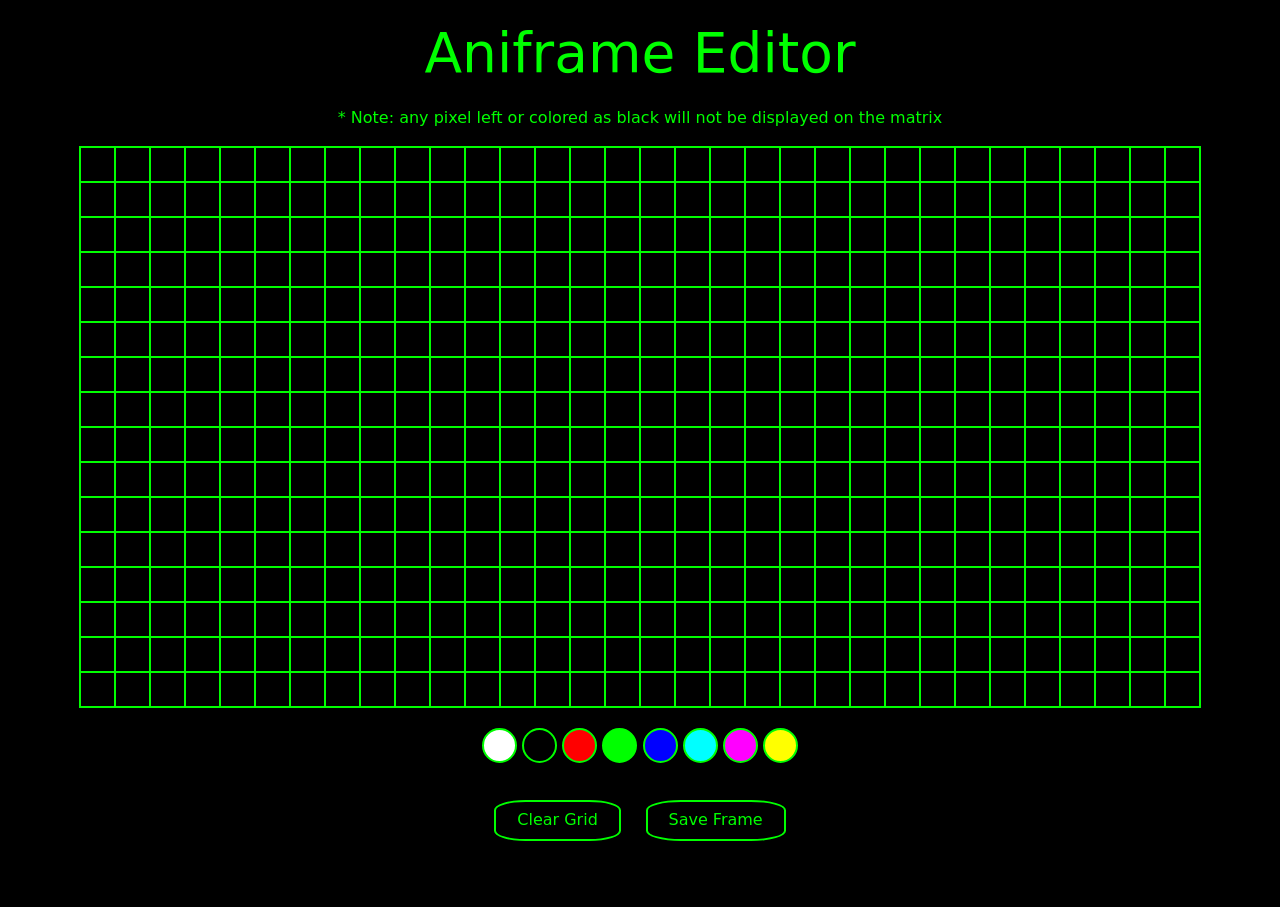
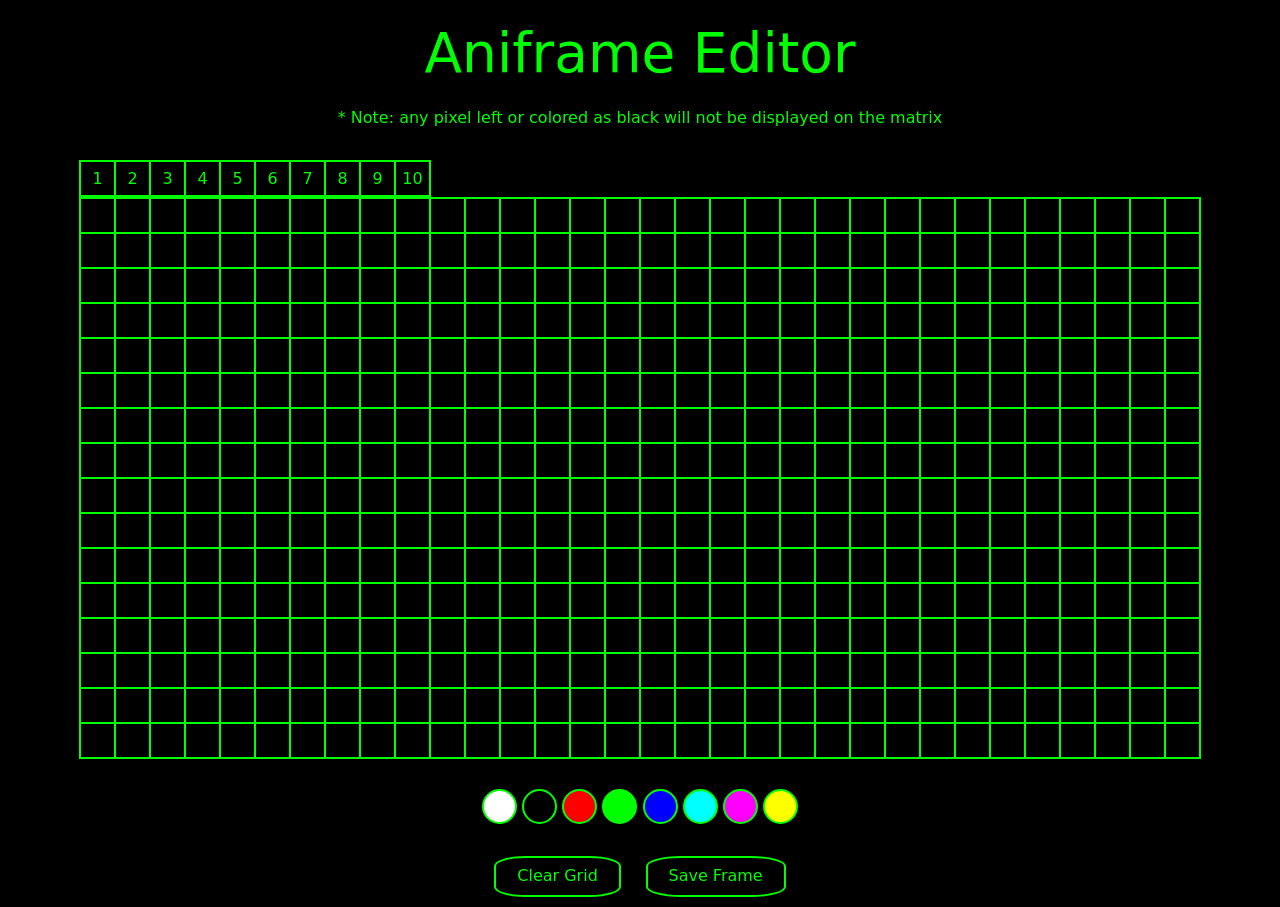
Before and after one commit to evh111/aniframe, a Flask app: page / in a window 1280 px wide. Before the commit the page ends 841 px from the top, so only its background shows below. Run offline with Flask 2, Linux system fonts and the light colour scheme; some libraries are stand-ins or nearby versions; some web fonts are replaced.

Commit message:
Updated UI with frame selection bar

```diff
--- a/static/scripts.js
+++ b/static/scripts.js
@@ -59,25 +59,27 @@ function clearGrid() {
 
 function getFrameAsJSON() {
   // Make an object that contains an array of frames
-  let animation = { frames: [
-    [
-      // rows go in here as arrays
+  let animation = {
+    frames: [
+      [
+        // Rows go in here as arrays
+      ]
     ]
-  ] };
+  };
   M = canvas.rows.length;
   N = canvas.rows[0].cells.length;
   // Loops over each cell and adds an attribute to the first frame
   // REMINDER: Needs to handle mutiple frames
   // SUGGESTION: Have an index that they (the user?) controls from the UI
-  for (let i = 0; i < M; i++){
-    let row = []
+  for (let i = 0; i < M; i++) {
+    let row = [];
     for (let j = 0; j < N; j++) {
       cell = canvas.rows[i].cells[j];
       // REMINDER: Modify to restrict this to our pallette
       row.push(cell.getAttribute('controller-color'));
       //animation.frames[0].push(cell.getAttribute('controller-color'));
     }
-    animation.frames[0].push(row)
+    animation.frames[0].push(row);
   }
   console.log(JSON.stringify(animation));
   $.post('/animation', JSON.stringify(animation, null, 4), null, 'json');
--- a/static/styles.css
+++ b/static/styles.css
@@ -12,6 +12,13 @@ body {
 }
 
 .note {
+  color: #00ff00;
+  margin-bottom: 30px;
+}
+
+.frames {
+  margin-top: 20px;
+  margin-right: 770px;
   color: #00ff00;
 }
 
@@ -40,8 +47,8 @@ td {
   height: 35px;
   border: 2px solid #00ff00;
   border-radius: 50%;
-  margin-top: 20px;
-  margin-bottom: 20px;
+  margin-top: 30px;
+  margin-bottom: 15px;
   transition: all 0.2s ease-in-out;
 }
 
@@ -78,9 +85,9 @@ button:focus {
     margin: 10px auto;
   }
   tr {
-    height: 30px;
+    height: 35px;
   }
   td {
-    width: 30px;
+    width: 35px;
   }
 }
--- a/templates/index.html
+++ b/templates/index.html
@@ -22,6 +22,22 @@
         <h1 class="mainTitle">Aniframe Editor</h1>
       </div>
       <p class='note'>* Note: any pixel left or colored as black will not be displayed on the matrix</p>
+      <div class='frames'>
+          <table>
+            <tr>
+              <td>1</td>
+              <td>2</td>
+              <td>3</td>
+              <td>4</td>
+              <td>5</td>
+              <td>6</td>
+              <td>7</td>
+              <td>8</td>
+              <td>9</td>
+              <td>10</td>
+            </tr>
+          </table>
+        </div>
       <table id="pixel_canvas"></table>
       <div id="palette">
         <div
```
